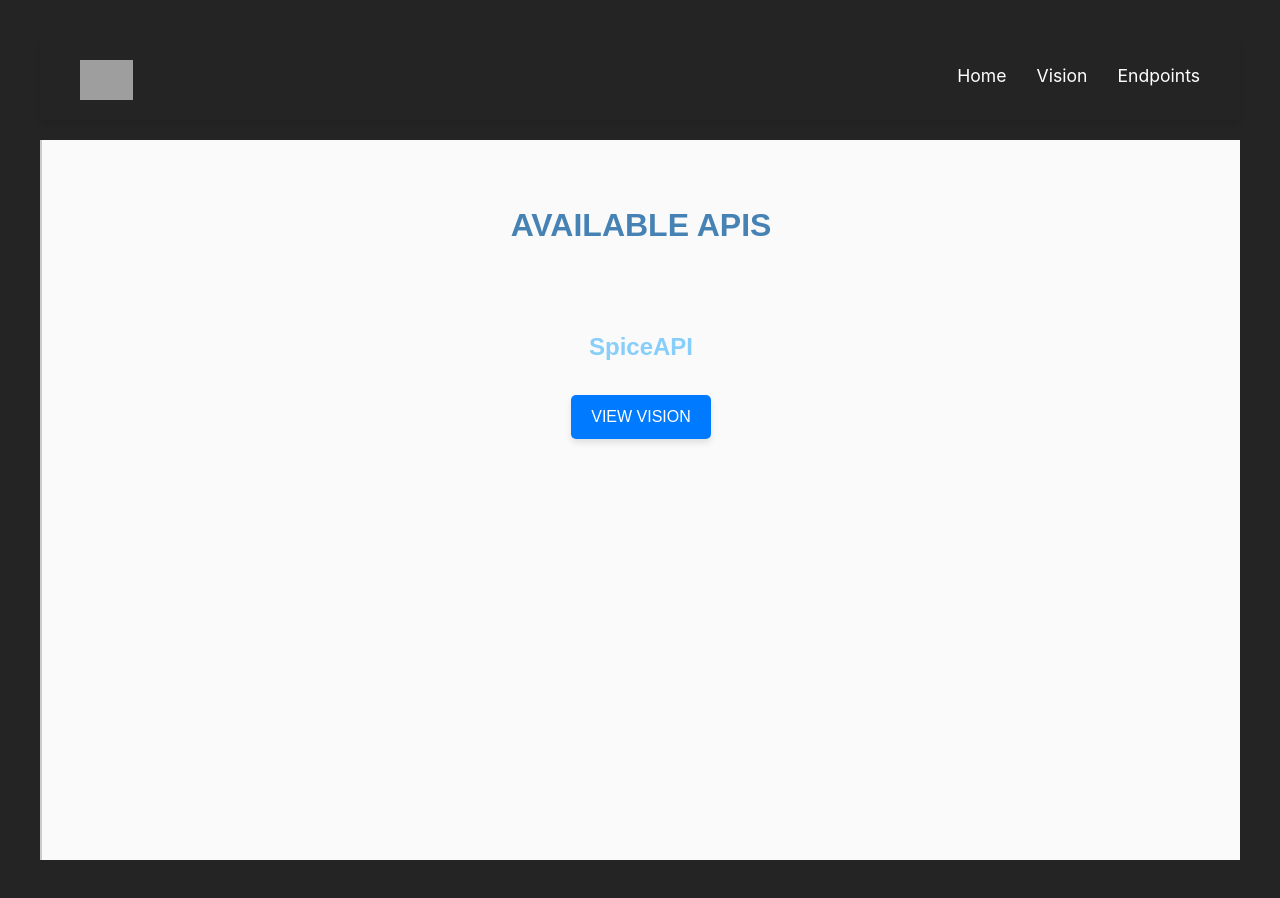
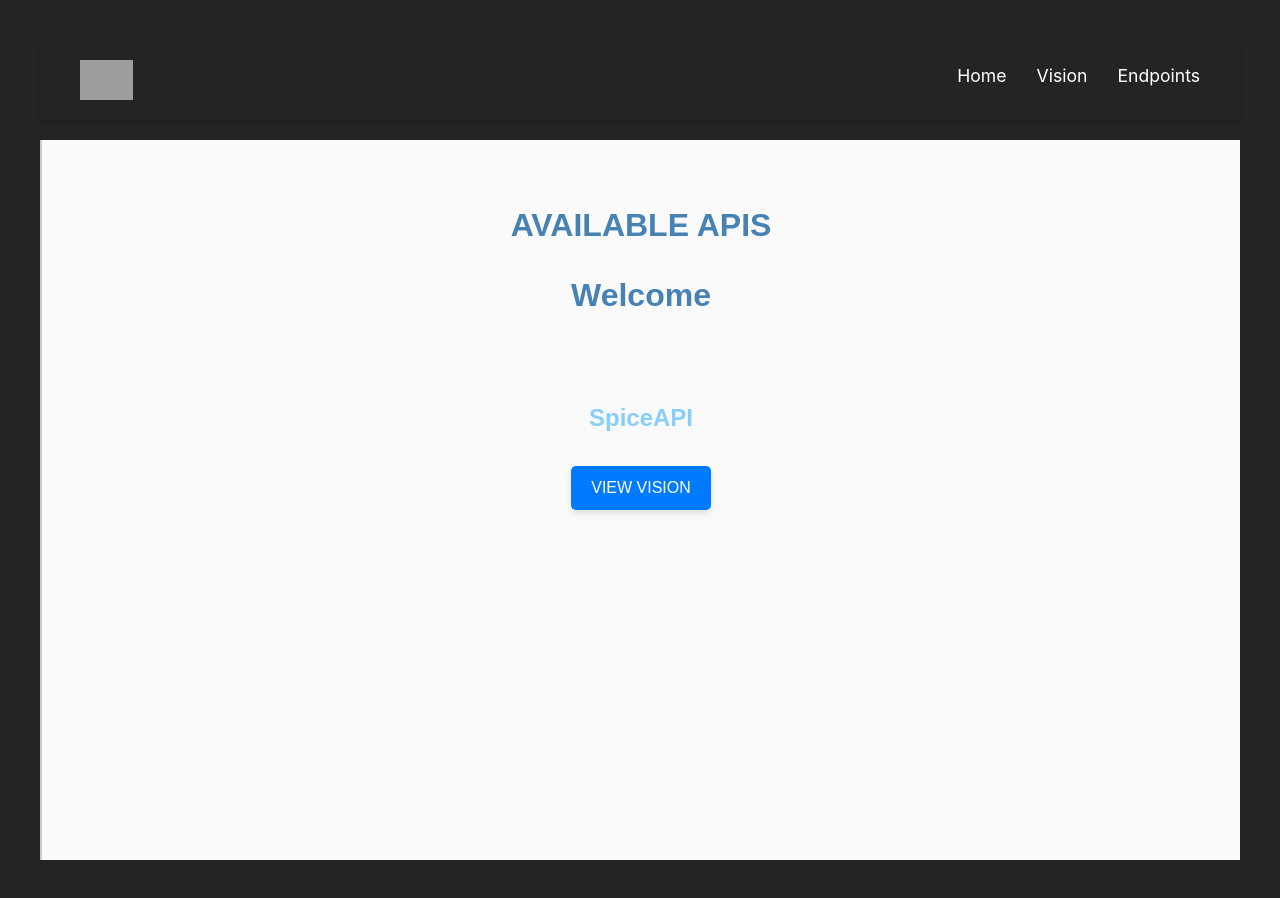
Before and after one commit to JeppeKoch/apiDeployed, a React (Vite) app: page /home in a window 1280 px wide. Built offline with nearby package versions, Linux system fonts and the light colour scheme; grey boxes are pictures that could not be loaded.

Commit message:
Your commit message here

```diff
--- a/src/pages/Home.jsx
+++ b/src/pages/Home.jsx
@@ -56,6 +56,7 @@ function Home() {
     <ThemeProvider theme={theme}>
       <Container>
         <Header>Available APIs</Header>
+        <h1>Welcome</h1>
         <Content>
           <SubHeader>SpiceAPI</SubHeader>
           <Button to="/vision">View Vision</Button>
```
